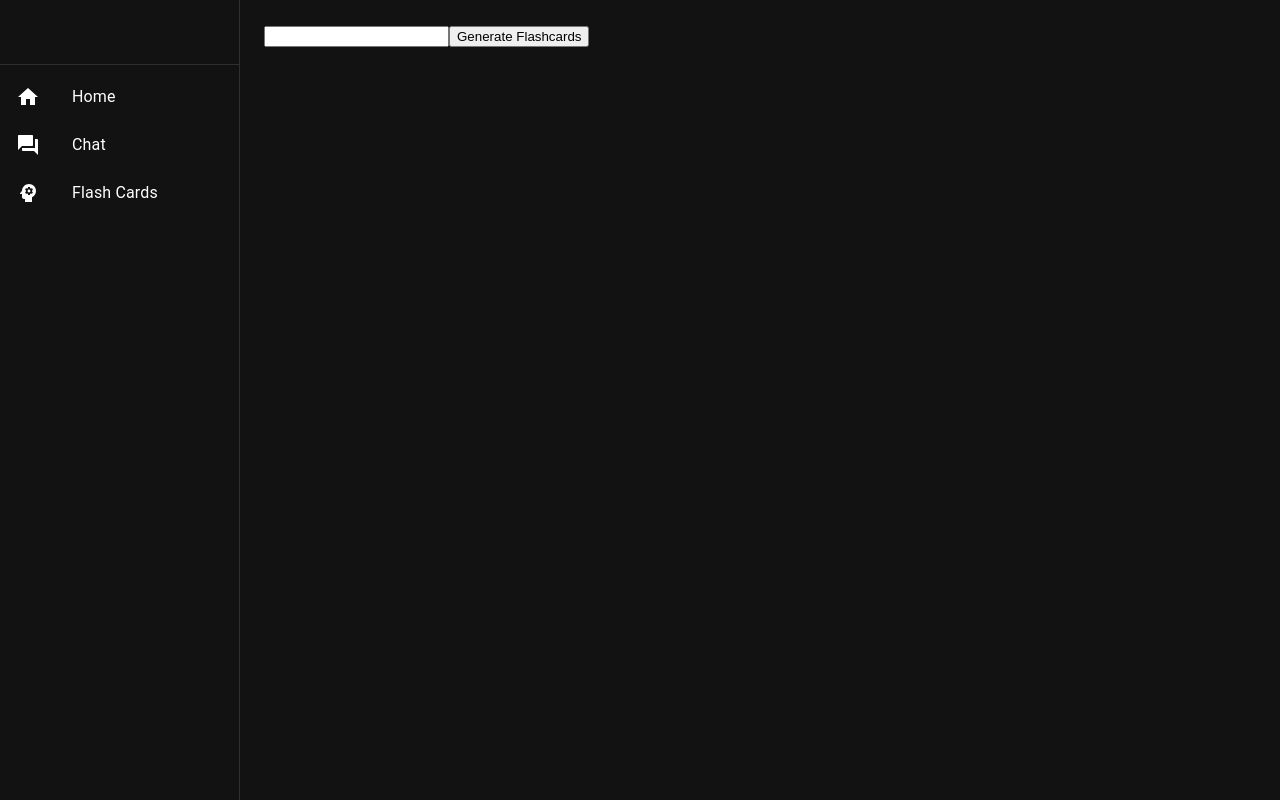
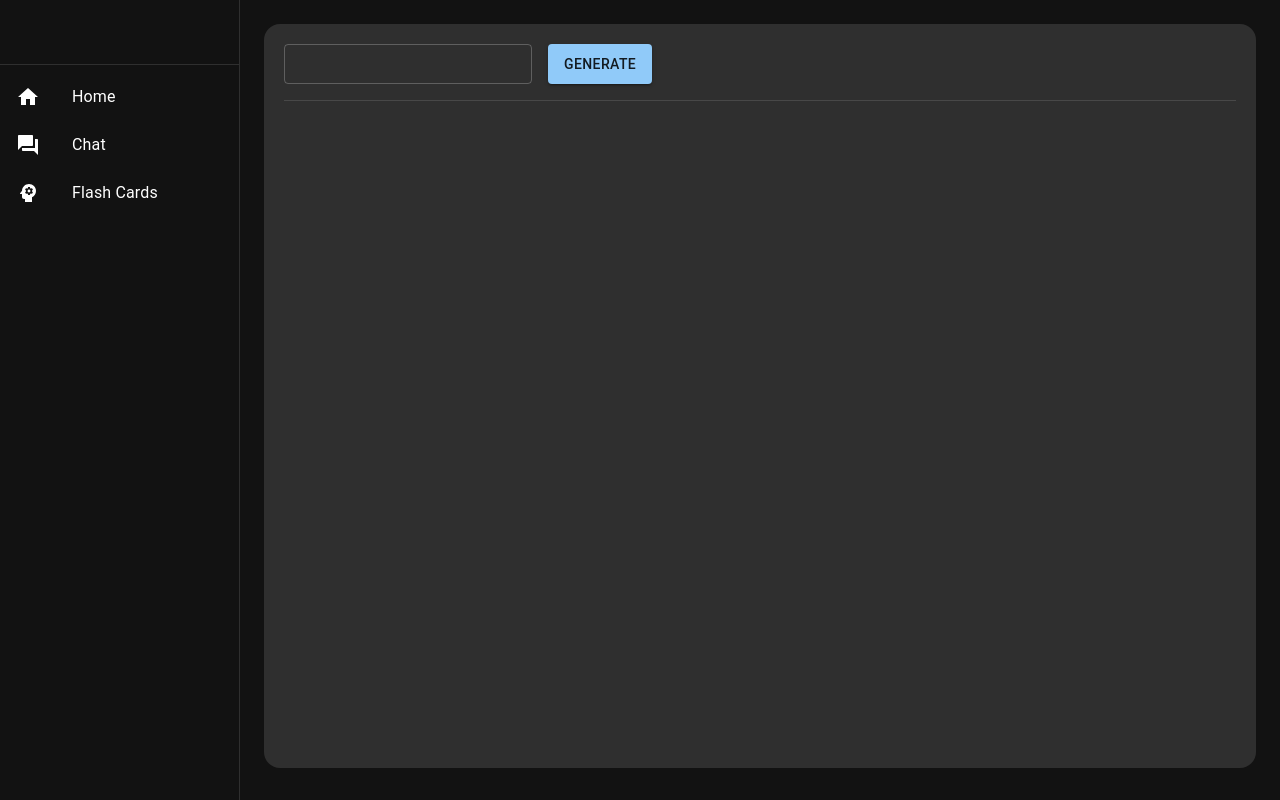
Before and after one commit to 9akashnp8/know-edge-ai, a React (Vite) app in the folder client/: page /flashcards in a window 1280 px wide. Built offline with nearby package versions, Linux system fonts and the light colour scheme.

Commit message:
feat: complete file based flash card gen, improve UI

```diff
--- a/client/components/FlashCard.jsx
+++ b/client/components/FlashCard.jsx
@@ -26,8 +26,12 @@ export default function FlashCard({ data }) {
     }
 
     return (
-        <Box sx={{ maxWidth: 275, minWidth: 'content' }}>
-            <Card variant="outlined">
+        <Box sx={{
+            maxWidth: 275,
+            minWidth: 'content',
+            padding: '5px'
+        }}>
+            <Card variant="outlined" sx={{borderRadius: '1rem',minHeight: 160}}>
                 <div style={{ display: 'grid', placeItems: 'center', padding: '2rem'}}>
                     <Typography mb={3}>{displayData}</Typography>
                     {!isViewingAnswer ? <button type='button' onClick={handleViewAnswer}>View</button> : <button type='button' onClick={handleHideAnswer}>Hide</button>}
--- a/client/src/routes/documents.jsx
+++ b/client/src/routes/documents.jsx
@@ -55,6 +55,9 @@ export default function Documents() {
                                         <Link to={`/chat?fileName=${row.name}`} style={{ textDecoration: 'none' }}>
                                             <Button variant="contained">Chat</Button>
                                         </Link>
+                                        <Link to={`/flashcards?fileName=${row.name}`} style={{ textDecoration: 'none' }}>
+                                            <Button variant="contained">Flashcards</Button>
+                                        </Link>
                                         <Link to={`/delete?fileName=${row.name}`} style={{ textDecoration: 'none' }}>
                                             <Button variant="outlined" color="error">Delete</Button>
                                         </Link>
--- a/client/src/routes/flashcards.jsx
+++ b/client/src/routes/flashcards.jsx
@@ -1,14 +1,25 @@
 import { useState } from "react"
+import { useSearchParams } from "react-router-dom";
+
+import Box from '@mui/material/Box';
+import TextField from '@mui/material/TextField';
+import Button from '@mui/material/Button';
+import Stack from '@mui/material/Stack';
+import Divider from '@mui/material/Divider';
+import Grid from '@mui/material/Grid';
 
 import FlashCard from "../../components/FlashCard";
+import { darkTheme } from "../main";
 
 export default function Flashcards() {
     const [topic, setTopic] = useState("");
     const [flashcards, setFlashcards] = useState([]);
+    const [searchParams] = useSearchParams();
 
     async function handleSubmit(event) {
         event.preventDefault();
-        const resp = await fetch('http://127.0.0.1:8000/api/flashcard/', {
+        const fileName = searchParams.get('fileName')
+        const resp = await fetch(`http://127.0.0.1:8000/api/flashcard/?fileName=${fileName}`, {
             method: 'POST',
             headers: {
                 'Accept': 'application/json',
@@ -20,19 +31,45 @@ export default function Flashcards() {
         if (resp.status == 200) {
             const fcs = await resp.json()
             setFlashcards(fcs)
-            console.log(flashcards)
         }
     }
 
     return (
-        <>
-            <form method="POST" onSubmit={handleSubmit}>
-                <input type="text" onChange={(e) => setTopic(e.target.value)} />
-                <button type="submit">Generate Flashcards</button>
-            </form>
-            {flashcards.response ? flashcards.response.map((card) => {
-                return <FlashCard data={card} />
-            }) : ''}
-        </>
+        <div
+            style={{
+                backgroundColor: darkTheme.palette.divider,
+                width: '100%',
+                minHeight: '93vh',
+                padding: '1.25rem',
+                borderRadius: '1rem'
+            }}
+        >
+            <Box pb={2}>
+                <form method="POST" onSubmit={handleSubmit}>
+                    <Stack spacing={2} direction={'row'}>
+                        <TextField
+                            id="topic"
+                            variant="outlined"
+                            size="small"
+                            label={searchParams.get('fileName')}
+                            onChange={(e) => setTopic(e.target.value)}
+                        />
+                        <Button variant="contained" type="submit">Generate</Button>
+                    </Stack>
+                </form>
+            </Box>
+            <Divider/>
+            <Box pt={2}>
+                <Grid container spacing={2}>
+                    {flashcards.response ? flashcards.response.map((card) => {
+                        return (
+                            <Grid item xs={4}>
+                                <FlashCard data={card} />
+                            </Grid>
+                        )
+                    }) : ''}
+                </Grid>
+            </Box>
+        </div>
     )
 }
```
Also changed, not shown: client/src/utils/mockData.js (added, +21 -0 lines).
